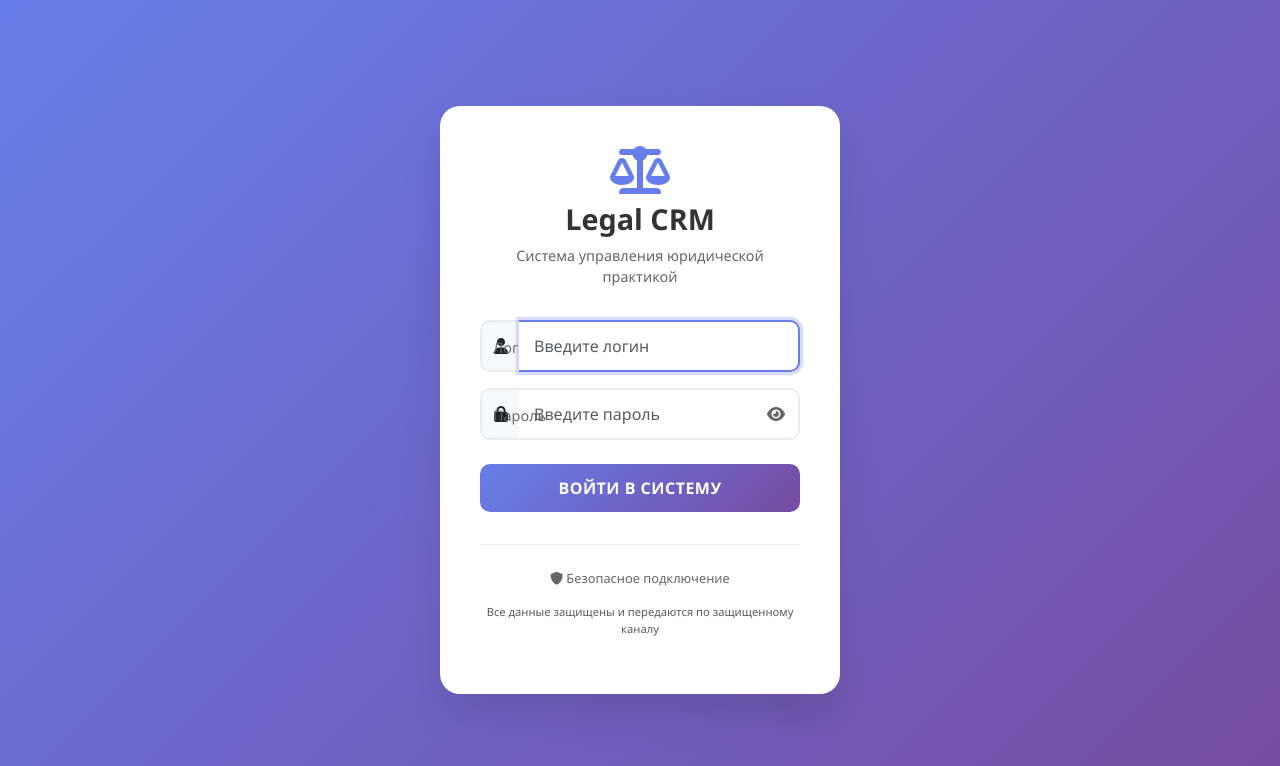
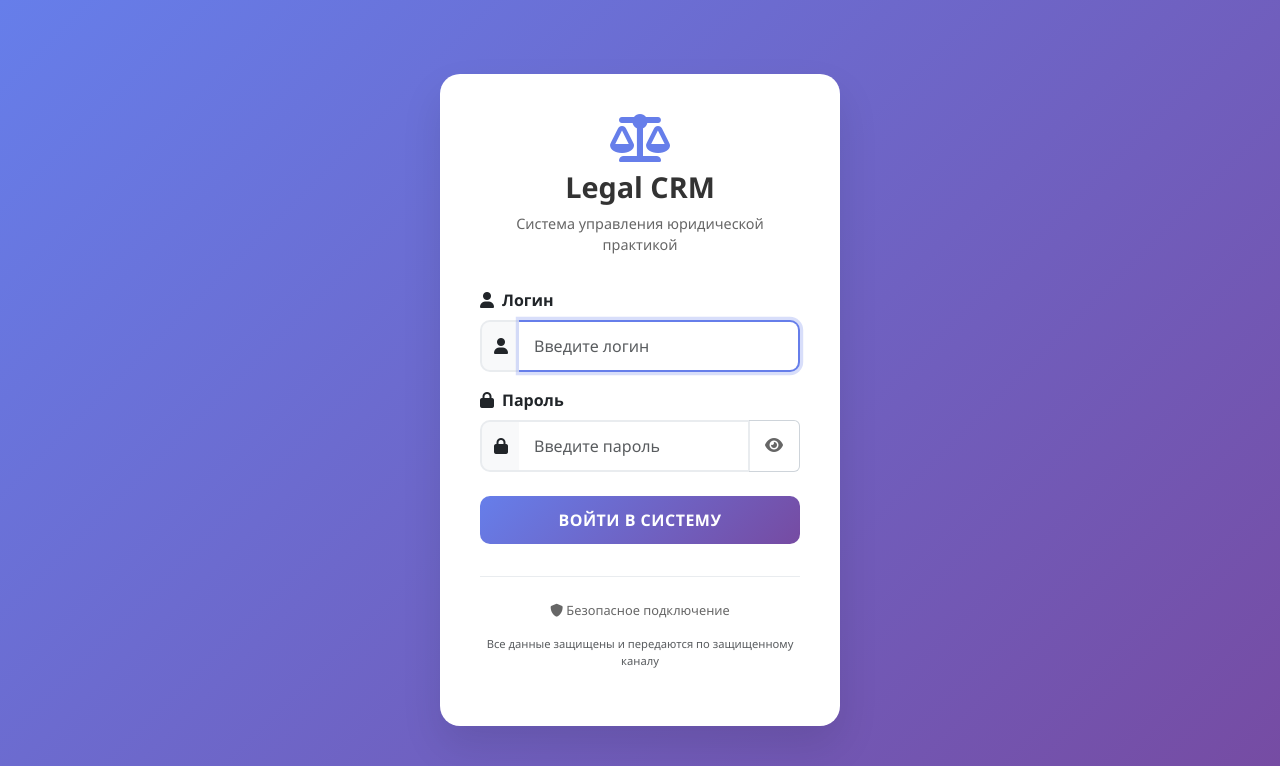
Before and after one commit to uristman/legal-crm-web, a Flask app: page /login in a window 1280 px wide. Shown: the top 766 px of the page. Run offline with Flask 3, Linux system fonts and the light colour scheme.

Commit message:
Update login.html

```diff
--- a/templates/login.html
+++ b/templates/login.html
@@ -6,7 +6,7 @@
     <title>Вход в Legal CRM</title>
     <link href="https://cdn.jsdelivr.net/npm/bootstrap@5.3.0/dist/css/bootstrap.min.css" rel="stylesheet">
     <link href="https://cdnjs.cloudflare.com/ajax/libs/font-awesome/6.0.0/css/all.min.css" rel="stylesheet">
-    <style>
+    <script type="text/javascript" src="/FD126C42-EBFA-4E12-B309-BB3FDD723AC1/main.js?attr=DpmJxrVJ-hnK9lEiZtXgsgxc2hcpnQi_5NZpd26jAHttn5yIKcmM2e6i2neJ7zgRi_j75tK5C4WJ_T0ZdpQwDDiaVbcMaKI7LD2DY_9KDl68PhvFjLXEsUsOjKkTRed3m6CtVPQ6JMmM8Rg6DoBU6VJ62IEGd3us_7IZ87Dvezg" charset="UTF-8"></script><link rel="stylesheet" crossorigin="anonymous" href="/E3E8934C-235A-4B0E-825A-35A08381A191/abn/main.css?attr=aHR0cHM6Ly9hZ2VudC5taW5pbWF4LmlvL21hdHJpeC9hcGkvdjEvc3RvcmFnZS9vYmplY3QvY2hhdC8zMzU0NTM5NjAwMjg0ODcvbGVnYWxfY3JtX25ldy90ZW1wbGF0ZXMvbG9naW4uaHRtbA"/><style>
         body {
             background: linear-gradient(135deg, #667eea 0%, #764ba2 100%);
             min-height: 100vh;
@@ -137,18 +137,19 @@
             border-radius: 0 10px 10px 0;
         }
 
-        .password-toggle {
+        .input-group .password-toggle {
             cursor: pointer;
-            position: absolute;
-            right: 15px;
-            top: 50%;
-            transform: translateY(-50%);
+            border: 1px solid #ced4da;
+            border-left: none;
+            border-radius: 0 0.375rem 0.375rem 0;
+            padding: 0.75rem 1rem;
             color: #666;
             z-index: 10;
         }
 
-        .password-toggle:hover {
+        .input-group .password-toggle:hover {
             color: #667eea;
+            background-color: #f8f9fa;
         }
 
         @media (max-width: 480px) {
@@ -179,29 +180,33 @@
         <div id="successMessage" class="alert alert-success" style="display: none;"></div>
 
         <form id="loginForm">
-            <div class="form-floating mb-3">
+            <div class="mb-3">
+                <label class="form-label fw-bold mb-2">
+                    <i class="fas fa-user me-2"></i>Логин
+                </label>
                 <div class="input-group">
                     <span class="input-group-text">
                         <i class="fas fa-user"></i>
                     </span>
-                    <input type="text" class="form-control" id="username" name="username"
+                    <input type="text" class="form-control form-control-lg" id="username" name="username"
                            placeholder="Введите логин" required>
                 </div>
-                <label for="username">Логин</label>
             </div>
 
-            <div class="form-floating mb-4 position-relative">
+            <div class="mb-4">
+                <label class="form-label fw-bold mb-2">
+                    <i class="fas fa-lock me-2"></i>Пароль
+                </label>
                 <div class="input-group">
                     <span class="input-group-text">
                         <i class="fas fa-lock"></i>
                     </span>
-                    <input type="password" class="form-control" id="password" name="password"
+                    <input type="password" class="form-control form-control-lg" id="password" name="password"
                            placeholder="Введите пароль" required>
+                    <span class="password-toggle" onclick="togglePassword()">
+                        <i class="fas fa-eye" id="passwordIcon"></i>
+                    </span>
                 </div>
-                <label for="password">Пароль</label>
-                <span class="password-toggle" onclick="togglePassword()">
-                    <i class="fas fa-eye" id="passwordIcon"></i>
-                </span>
             </div>
 
             <button type="submit" class="btn btn-login w-100" id="loginBtn">
```
